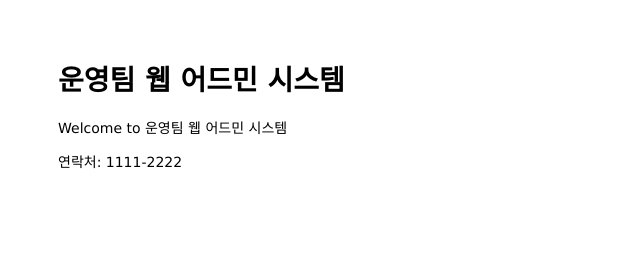
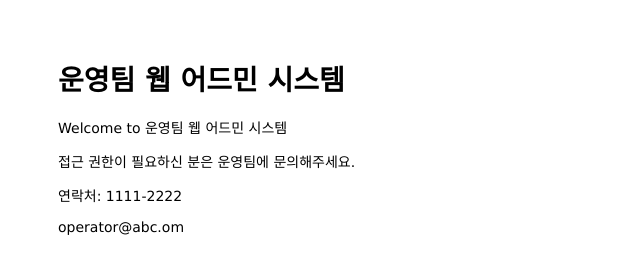
Before and after one commit to jhlee7854/mastering-git-github, a website: page public/index.html in a window 1280 px wide. Shown: the whole page, without its empty margins (0-640 px from the left). Drawn offline with Linux system fonts and the light colour scheme.

Commit message:
Change content in main page

```diff
--- a/public/index.html
+++ b/public/index.html
@@ -8,10 +8,12 @@
 <body>
   <h1>운영팀 웹 어드민 시스템</h1>
   <p>Welcome to 운영팀 웹 어드민 시스템</p>
+  <p>접근 권한이 필요하신 분은 운영팀에 문의해주세요.</p>
 </body>
 
 <footer>
   <p>연락처: 1111-2222</p>
+  <p>operator@abc.om</p>
 </footer>
 
 </html>
```
